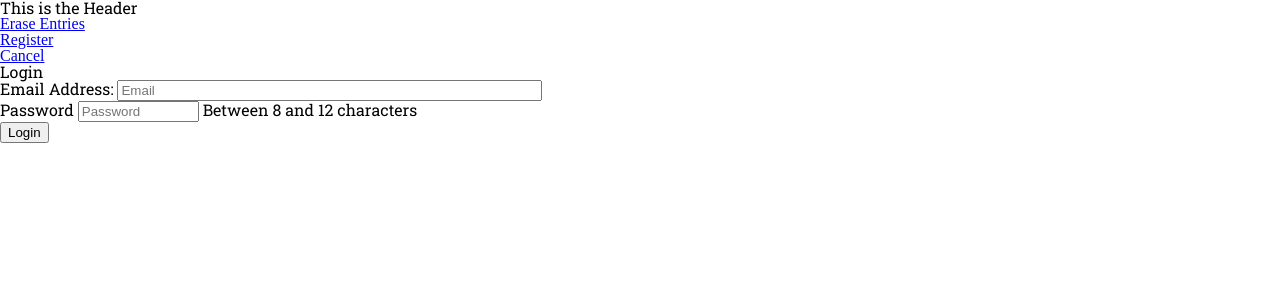
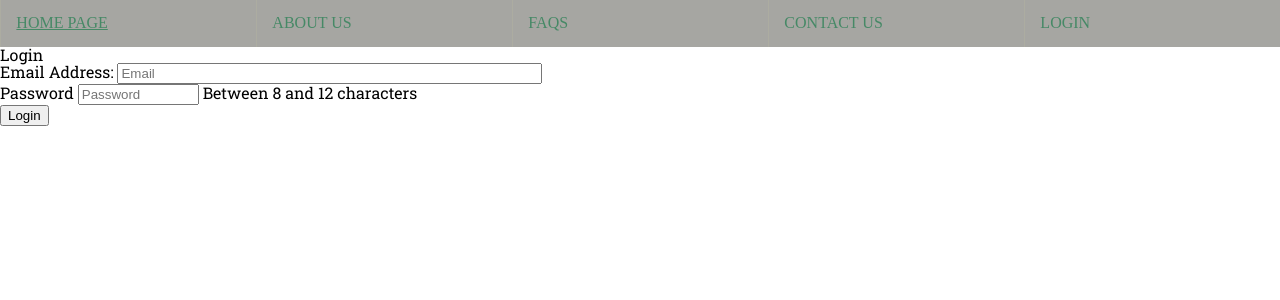
Before and after one commit to JamesVanWaza/soccer, a PHP site: page /login.php in a window 1280 px wide. Shown: the top 300 px of the page. Run offline with PHP 8.4, Linux system fonts and the light colour scheme; some libraries are stand-ins or nearby versions; some web fonts are replaced.

Commit message:
Navigation Rewrites

```diff
--- a/login-header.php
+++ /dev/null
@@ -1,13 +0,0 @@
-<?php include 'html5req.php';?>
-<body>
-    <header id="header">
-    	<h1>This is the Header</h1>
-    	<nav>
-        	<ul class="side-nav">
-            	<li><a href="login.php">Erase Entries </a></li>
-            	<li><a href="register-page.php">Register</a></li>
-            	<li><a href="index.php">Cancel</a></li>
-        	</ul>
-    	</nav>
-	</header>
-</body>
--- a/login.php
+++ b/login.php
@@ -1,5 +1,5 @@
 <?php
-include 'login-header.php';
+include 'nav.php';
 /*This section processes submissions from the login form*/
 /*Check if the form has been submitted*/
 if ($_SERVER['REQUEST_METHOD'] == 'POST') {
@@ -9,14 +9,14 @@ if ($_SERVER['REQUEST_METHOD'] == 'POST') {
     if (!empty($_POST['email'])) {
         $e = mysqli_real_escape_string($dbcon, trim($_POST['email']));
     } else {
-		$e = FALSE;
+        $e = false;
         echo '<p class="alert-box alert round">You forgot to enter your email address:<br><a href="#" class="close">&times;</p>';
     }
     //Validate the password
     if (!empty($_POST['psword'])) {
         $p = mysqli_real_escape_string($dbcon, trim($_POST['psword']));
     } else {
-		$p = FALSE;
+        $p = false;
         echo '<p class="alert-box alert round">You forgot to enter your password:<br><a href="#" class="close">&times;</p>';
     }
     if ($e && $p) {
@@ -52,7 +52,7 @@ if ($_SERVER['REQUEST_METHOD'] == 'POST') {
         echo '<p class="alert-box alert round">Please try again<br><a href="#" class="close">&times;</p>';
     }
     mysqli_close($dbcon);
-}//End of Submit Conditional
+} //End of Submit Conditional
 ?>
 <h2 class="text-center">Login</h2>
 <!--display the form on the screen-->
--- a/nav.php
+++ b/nav.php
@@ -2,10 +2,10 @@
 <div class="menu-button">Menu</div>
 <nav>
     <ul class="flexnav" data-breakpoint="800">
+    	<li><a href="index.php" title="Return to Home Page">Home Page</a></li>
         <li><a href="about.php" title="About Us">About Us</a></li>
         <li><a href="faqs.php" title="Frequently Asked Questions">FAQs</a></li>
         <li><a href="contact.php" title="Contact us">Contact Us</a></li>
-        <li><a href="index.php" title="Return to Home Page">Home Page</a></li>
-        <li><a href="#">Logout</a></li>
+        <li><a href="login.php">Login</a></li>
     </ul>
 </nav>
```
Lines whose indentation alone changed are shown as unchanged.
